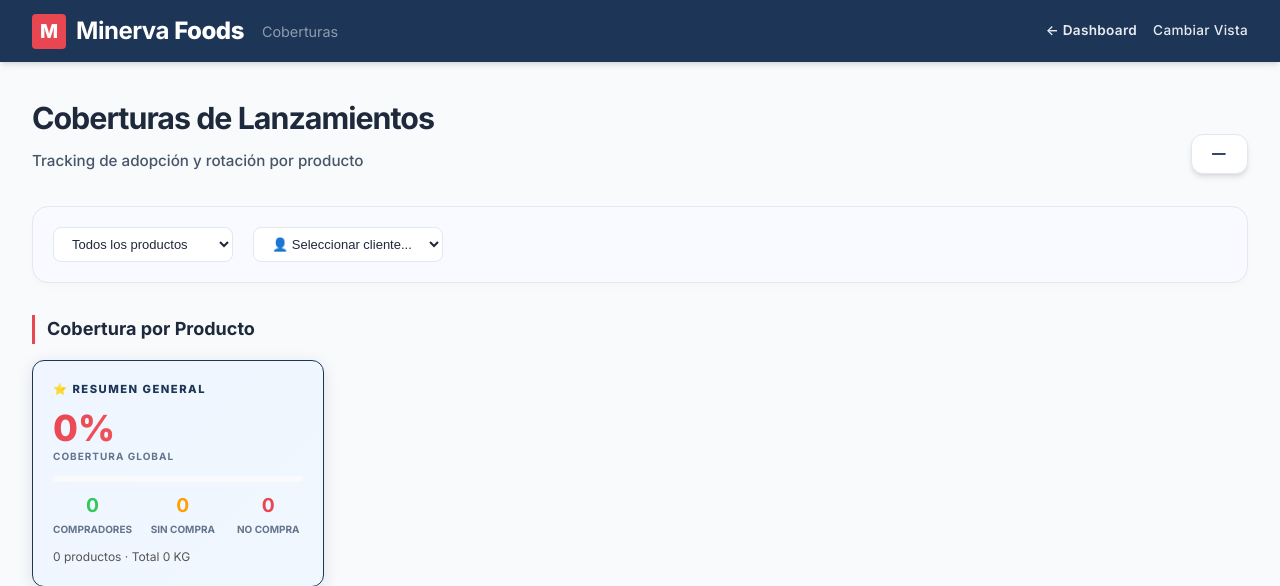
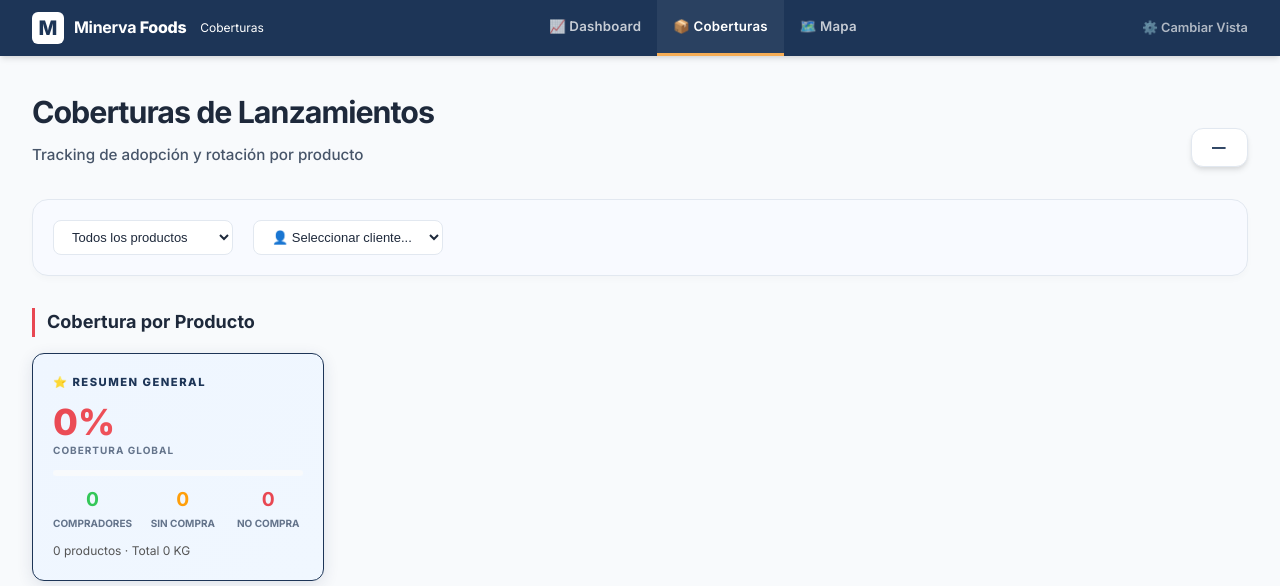
Before and after one commit to IamNiko/sales_app, a Flask app: page /coberturas in a window 1280 px wide. Shown: the top 586 px of the page. Run offline with Flask 3, Linux system fonts and the light colour scheme; data that the repository does not hold is empty.

Commit message:
feat: Unified sticky navbar across all pages with active state and brand link
- style.css: redesign .navbar with .navbar-brand (logo → dashboard), .navbar-links (tab-style with active underline in minerva-yellow), .navbar-extra (secondary actions)
- dashboard.html: active on Dashboard tab
- coberturas.html: active on Coberturas tab, Jinja2 query params on all links
- mapa.html: active on Mapa tab
- cliente.html / planning.html: nav links built via JS from current query params; logo links back to history

Made-with: Cursor

```diff
--- a/assets/css/style.css
+++ b/assets/css/style.css
@@ -71,32 +71,121 @@ body {
 .navbar {
     background: var(--primary);
     box-shadow: var(--shadow);
-    padding: 0.75rem 2rem;
+    padding: 0 2rem;
+    height: 56px;
     display: flex;
     justify-content: space-between;
     align-items: center;
     position: sticky;
     top: 0;
     z-index: 100;
+    gap: 1rem;
 }
 
-.navbar h1,
-.navbar a,
-.navbar span {
+/* Brand / logo */
+.navbar-brand {
+    display: flex;
+    align-items: center;
+    gap: 10px;
+    text-decoration: none;
+    flex-shrink: 0;
+}
+
+.navbar-brand:hover { opacity: 0.88; }
+
+.brand-icon {
+    background: white;
+    color: var(--primary);
+    width: 32px;
+    height: 32px;
+    display: flex;
+    align-items: center;
+    justify-content: center;
+    border-radius: 6px;
+    font-weight: 800;
+    font-size: 20px;
+    flex-shrink: 0;
+}
+
+.brand-name {
+    color: white;
+    font-weight: 700;
+    font-size: 1rem;
+    letter-spacing: -0.3px;
+    white-space: nowrap;
+}
+
+.brand-accent {
+    color: var(--minerva-yellow, #F4C400);
+    font-weight: 800;
+}
+
+.brand-sub {
+    color: rgba(255,255,255,0.55);
+    font-weight: 400;
+    font-size: 0.75rem;
+    margin-left: 4px;
+    white-space: nowrap;
+}
+
+/* Nav links */
+.navbar-links {
+    display: flex;
+    align-items: stretch;
+    gap: 0;
+    height: 56px;
+}
+
+.navbar-links a {
+    display: flex;
+    align-items: center;
+    padding: 0 16px;
+    color: rgba(255,255,255,0.75) !important;
+    text-decoration: none;
+    font-size: 0.83rem;
+    font-weight: 600;
+    letter-spacing: 0.2px;
+    border-bottom: 3px solid transparent;
+    transition: color 0.15s, border-color 0.15s, background 0.15s;
+    white-space: nowrap;
+}
+
+.navbar-links a:hover {
+    color: white !important;
+    background: rgba(255,255,255,0.08);
+}
+
+.navbar-links a.active {
+    color: white !important;
+    border-bottom-color: var(--minerva-yellow, #F4C400);
+    background: rgba(255,255,255,0.06);
+}
+
+/* Right-side extras (filters link, back button) */
+.navbar-extra {
+    display: flex;
+    align-items: center;
+    gap: 12px;
+    flex-shrink: 0;
+}
+
+.navbar-extra a {
+    color: rgba(255,255,255,0.65) !important;
+    text-decoration: none;
+    font-size: 0.8rem;
+    font-weight: 600;
+    transition: color 0.15s;
+}
+
+.navbar-extra a:hover {
     color: white !important;
 }
 
-.navbar a {
-    text-decoration: none;
-    font-size: 0.85rem;
-    font-weight: 600;
-    letter-spacing: 0.3px;
-    opacity: 0.9;
-    transition: opacity 0.2s;
-}
-
-.navbar a:hover {
-    opacity: 0.75;
+/* Legacy catch-all (for any stray .navbar a not in new structure) */
+.navbar h1,
+.navbar > a,
+.navbar span {
+    color: white !important;
 }
 
 /* ── Layout ── */
--- a/templates/coberturas.html
+++ b/templates/coberturas.html
@@ -469,19 +469,18 @@
 
 <body>
     <nav class="navbar">
-        <h1 style="display:flex; align-items:center; gap:10px;">
-            <div
-                style="background: var(--minerva-red); color: white; padding: 2px 8px; border-radius: 4px; font-weight: 800; font-size: 1.2rem;">
-                M</div>
-            <span style="letter-spacing: -0.5px;">Minerva <span
-                    style="color: var(--minerva-red); font-weight: 800;">Foods</span></span>
-            <span style="font-weight: 300; margin-left: 8px; opacity: 0.5; font-size: 0.9rem;">Coberturas</span>
-        </h1>
-        <div style="display:flex;gap:16px;align-items:center">
-            <a
-                href="/dashboard?vendedor={{ request.args.get('vendedor','') }}&jefe={{ request.args.get('jefe','') }}&zona={{ request.args.get('zona','') }}">←
-                Dashboard</a>
-            <a href="/filters" style="color: var(--text-secondary); font-weight: 500;">Cambiar Vista</a>
+        <a class="navbar-brand" href="/dashboard?vendedor={{ request.args.get('vendedor','') }}&jefe={{ request.args.get('jefe','') }}&zona={{ request.args.get('zona','') }}">
+            <div class="brand-icon">M</div>
+            <span class="brand-name">Minerva <span class="brand-accent">Foods</span></span>
+            <span class="brand-sub">Coberturas</span>
+        </a>
+        <div class="navbar-links">
+            <a href="/dashboard?vendedor={{ request.args.get('vendedor','') }}&jefe={{ request.args.get('jefe','') }}&zona={{ request.args.get('zona','') }}">📈 Dashboard</a>
+            <a class="active" href="#">📦 Coberturas</a>
+            <a href="/mapa?vendedor={{ request.args.get('vendedor','') }}&jefe={{ request.args.get('jefe','') }}&zona={{ request.args.get('zona','') }}">🗺️ Mapa</a>
+        </div>
+        <div class="navbar-extra">
+            <a href="/filters">⚙️ Cambiar Vista</a>
         </div>
     </nav>
 
```
Also changed, not shown: templates/cliente.html (+22 -9 lines), templates/dashboard.html (+11 -11 lines), templates/mapa.html (+12 -7 lines), templates/planning.html (+22 -2 lines).
